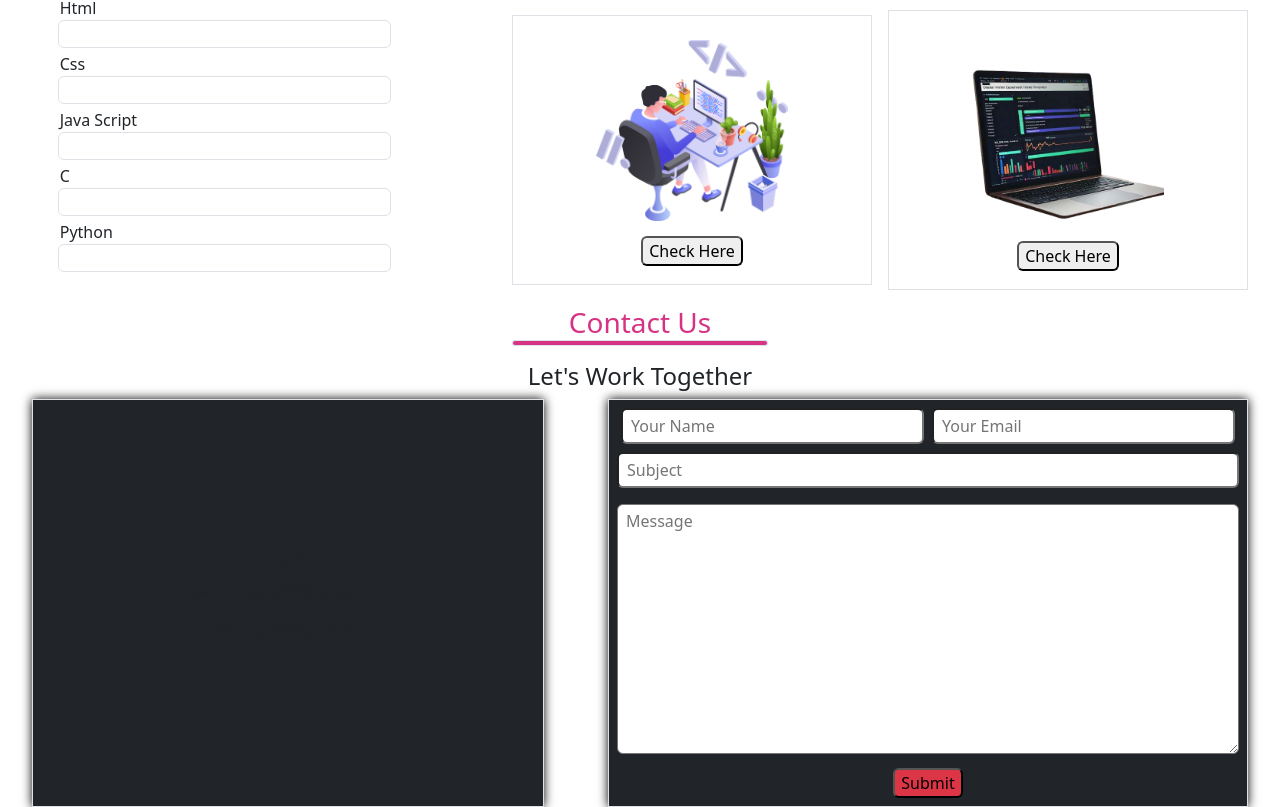
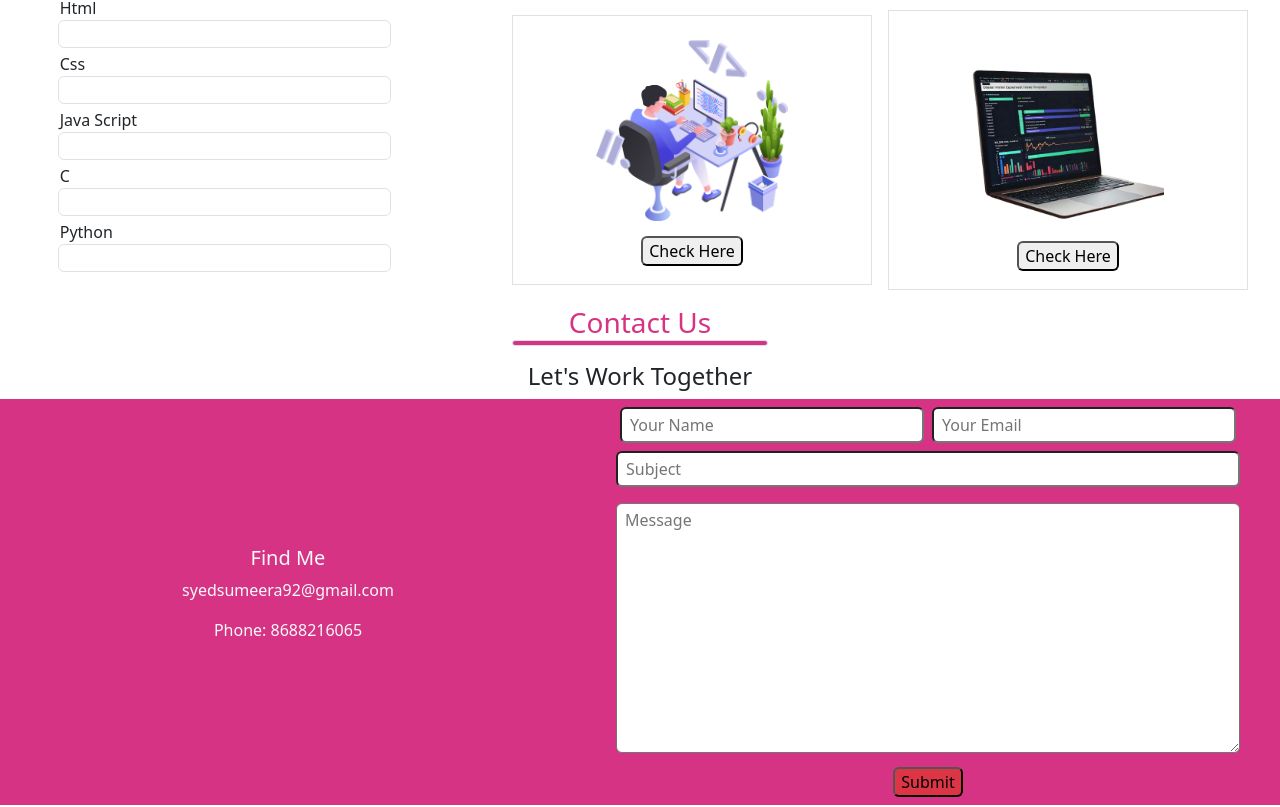
Before and after one commit to Sumeera3/My_Portfolio, a React (Create React App) app: page / in a window 1280 px wide. Shown: the part 886-1693 px from the top of the page. Built offline with nearby package versions, Linux system fonts and the light colour scheme.

Commit message:
last-section

```diff
--- a/src/components/Contact.js
+++ b/src/components/Contact.js
@@ -10,13 +10,13 @@ const Contact = () => {
                 <h4 className='text-center'>Let's Work Together</h4>
 
                 <div className='d-flex justify-content-around main-box'>
-                    <div className='left-box text-center  border bg-dark text-dark '>
+                    <div className='left-box text-center    text-light'>
                         <h5>Find Me</h5>
                         <p>syedsumeera92@gmail.com</p>
                         <p>Phone: 8688216065</p>
                     </div >
 
-                    <div className='right-box border p-2 w-50 bg-dark text-dark '>
+                    <div className='right-box  p-2 w-50  text-dark '>
                         <form className='mx-auto text-center'>
                             <div className='d-flex'>
                             <input placeholder='Your Name' className='rounded w-50 mx-1 p-1 px-2'></input>
--- a/src/components/Style.css
+++ b/src/components/Style.css
@@ -175,16 +175,18 @@ textarea{
     flex-direction:column;
     justify-content: center;
     align-items: center;
-    box-shadow: 0rem 0rem 10px 0px black;
+    /* box-shadow: 0rem 0rem 10px 0px black; */
     width: 40%;
 }
 .right-box{
-    box-shadow: 0rem 0rem 10px 0px black;
+    /* box-shadow: 0rem 0rem 10px 0px black; */
 }
 .technical{
     width: 35%;
 }
-
+.main-box{
+    background-color: #d63384 !important;
+}
 
 @media only screen and (max-width:640px){
     .border-img{
@@ -246,6 +248,7 @@ textarea{
         flex-direction: column;
     justify-content: center !important;
     align-items: center;
+    background-color: #d63384 !important;
     }
     .left-box{
         width: 90% !important;
```
